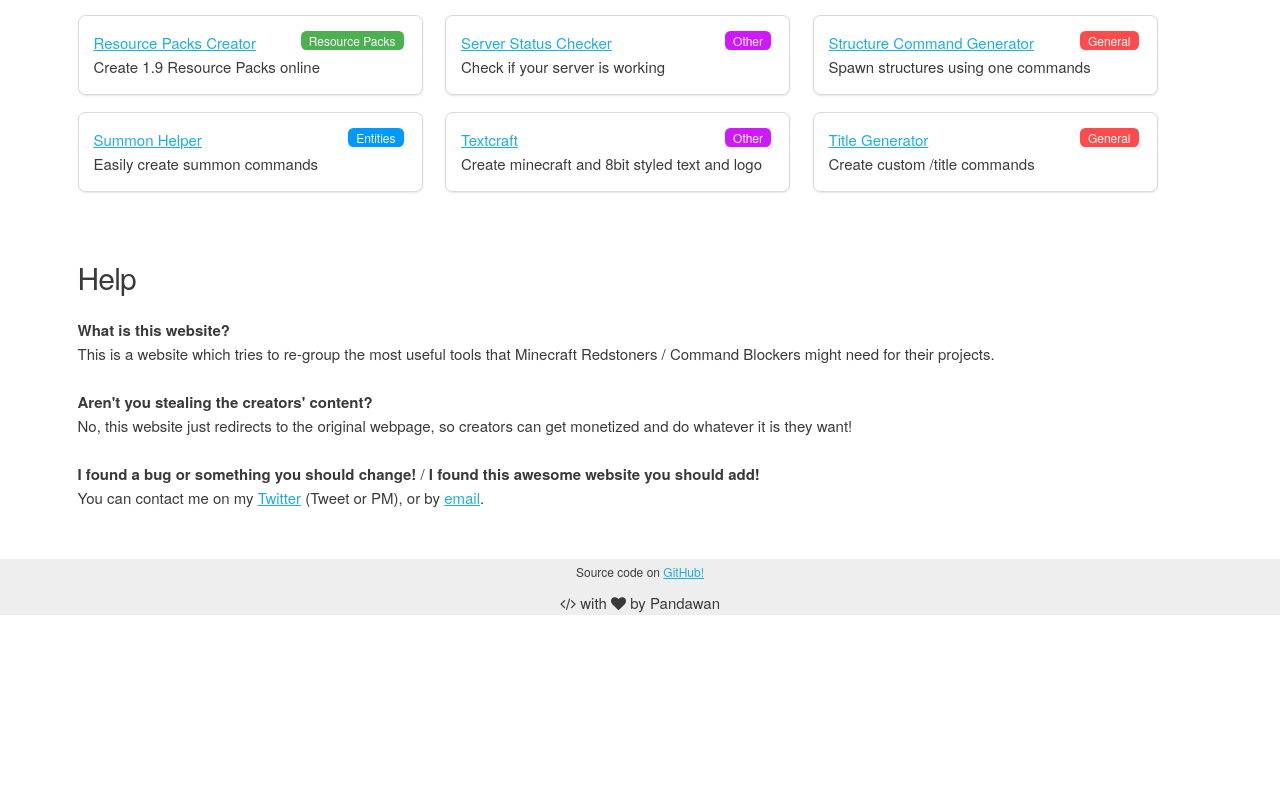
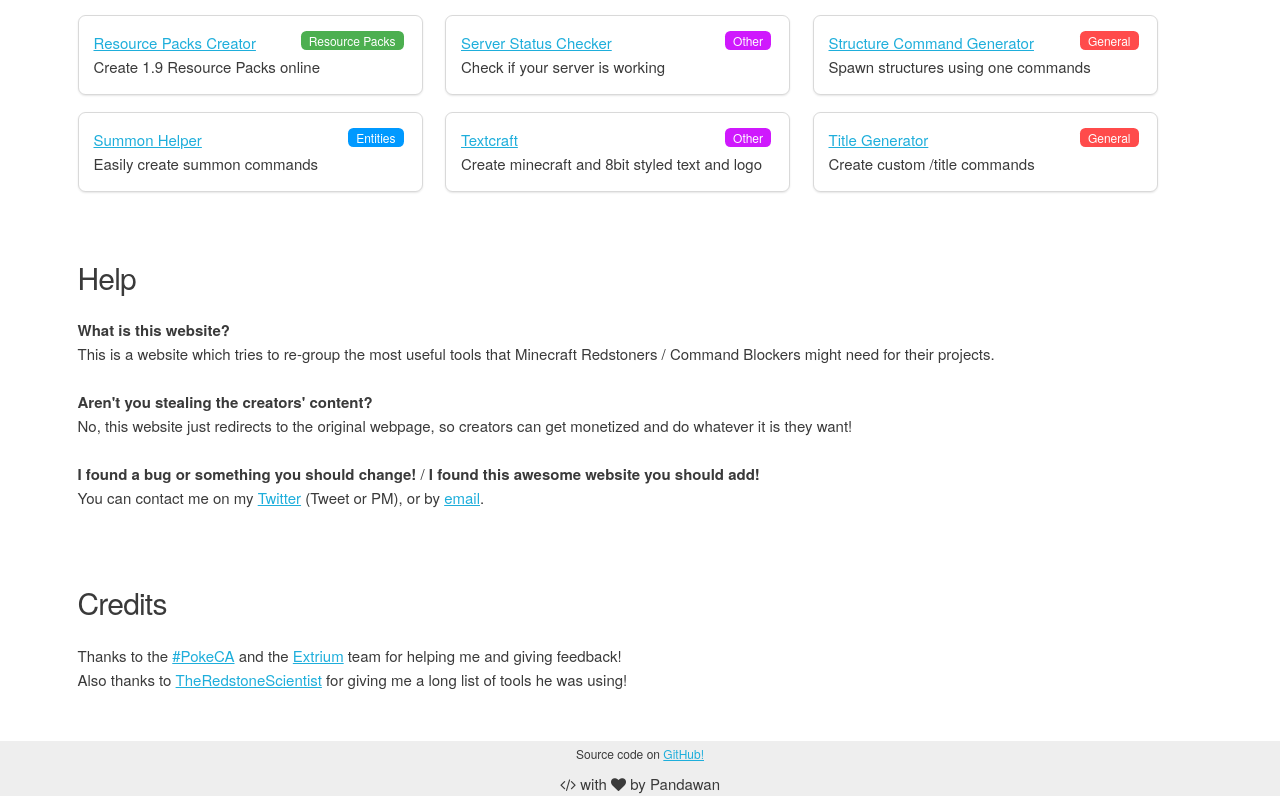
Before and after one commit to Pandawan/CBStarterKit, a plain HTML site: page index.html in a window 1280 px wide. Shown: the part 1275-2071 px from the top of the page. Before the commit the page ends 1890 px from the top, so only its background shows below. Drawn offline with Linux system fonts and the light colour scheme.

Commit message:
Credits!

```diff
--- a/index.html
+++ b/index.html
@@ -95,6 +95,14 @@
 			<br />
 			<br />
 		</p>
+		<br />
+		<h4>Credits</h4>
+		<p>
+			Thanks to the <a href="http://www.minecraftforum.net/forums/mapping-and-modding/maps/wip-maps/2576290-pokemon-cobalt-and-amethyst-pokemon-in-vanilla">#PokeCA</a> and the <a href="http://www.minecraftforum.net/forums/minecraft-discussion/redstone-discussion-and/2182385-extrium-professional-command-block-team-open">Extrium</a> team for helping me and giving feedback!
+			<br />
+			Also thanks to <a href="https://www.youtube.com/user/MCRedstoneScientist">TheRedstoneScientist</a> for giving me a long list of tools he was using!
+		</p>
+		<br />
 	</div>
 
 	<script type="text/javascript">
```
